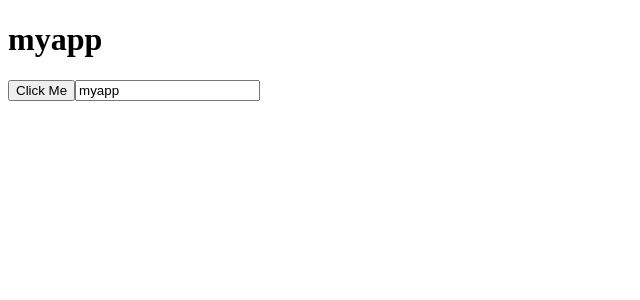
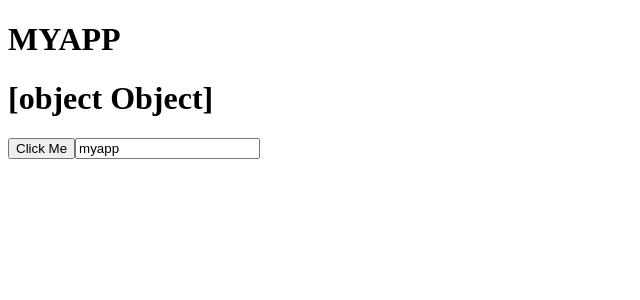
Before and after one commit to DanielPichette/intro-to-angular, an Angular app in the folder angular/myapp/: page / in a window 1280 px wide. Shown: the top 300 px of the page, without its empty margins (0-640 px from the left). Built offline with nearby package versions, Linux system fonts and the light colour scheme.

Commit message:
learned about pipes

```diff
--- a/angular/myapp/src/app/app.component.html
+++ b/angular/myapp/src/app/app.component.html
@@ -6,7 +6,8 @@
 <!-- * * * * * * * * * Delete the template below * * * * * * * * * * -->
 <!-- * * * * * * * to get started with your project! * * * * * * * * -->
 <!-- * * * * * * * * * * * * * * * * * * * * * * * * * * * * * * * -->
-<h1>{{title}}</h1>
+<h1>{{title | uppercase}}</h1>
+<h1>{{jsonValue}}</h1>
 <button (click)="handleEvent()">Click Me</button>
 <input placeholder="hello" [(ngModel)]="title" (keydown)="handleEvent()"/>
 <!-- * * * * * * * * * * * * * * * * * * * * * * * * * * * * * * * -->
--- a/angular/myapp/src/app/app.component.ts
+++ b/angular/myapp/src/app/app.component.ts
@@ -7,6 +7,10 @@ import { Component } from '@angular/core';
 })
 export class AppComponent {
   title = 'myapp';
+  jsonValue = {
+    a: 'hello',
+    b: 'world'
+  }
 
 
   handleEvent(){
```
